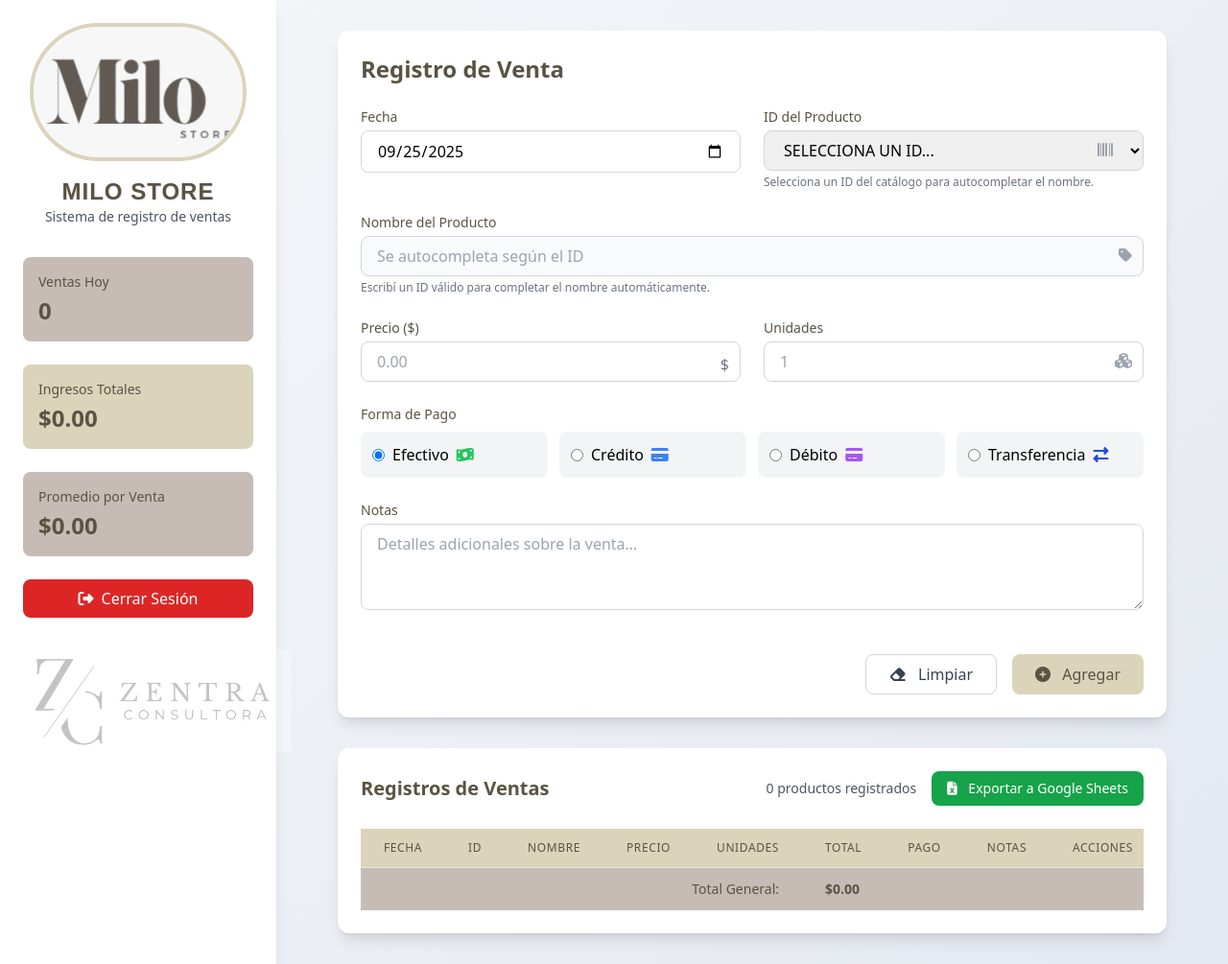
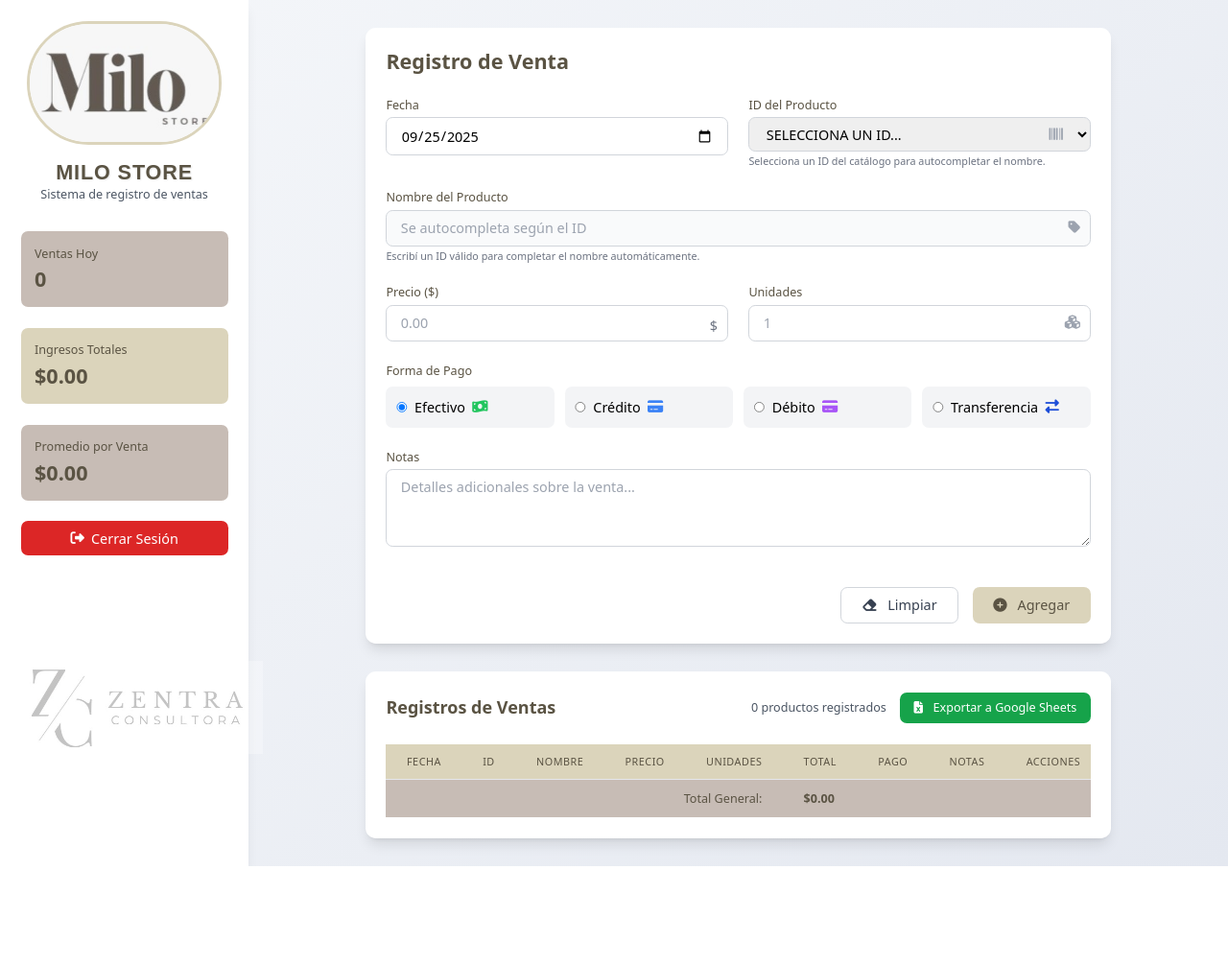
Before and after one commit to MaateoSuar/Milo-Py, a Flask app: page / in a window 1280 px wide. Shown: the whole page at 96% size. After the commit the page ends 903 px from the top, so only its background shows below. Run offline with Flask 3, Linux system fonts and the light colour scheme; a user stored in the database is signed in; some libraries are stand-ins or nearby versions.

Commit message:
Perfect Size

```diff
--- a/templates/index.html
+++ b/templates/index.html
@@ -8,6 +8,11 @@
     <!-- Ya no usamos XLSX en el front: lo hace el backend con Pandas -->
     <link rel="stylesheet" href="https://cdnjs.cloudflare.com/ajax/libs/font-awesome/6.4.0/css/all.min.css">
     <style>
+        /* Zoom global para que se vea como al 90% cuando el navegador está al 100% */
+        html {
+            zoom: 0.9;
+        }
+
         .gradient-bg { background: linear-gradient(135deg, #f5f7fa 0%, #e4e8f0 100%); }
         .logo-text { font-family: 'Arial', sans-serif; letter-spacing: 1px; text-shadow: 1px 1px 2px rgba(0,0,0,0.1); }
         .input-focus:focus { box-shadow: 0 0 0 3px rgba(219, 212, 187, 0.3); border-color: #DBD4BB; }
```
